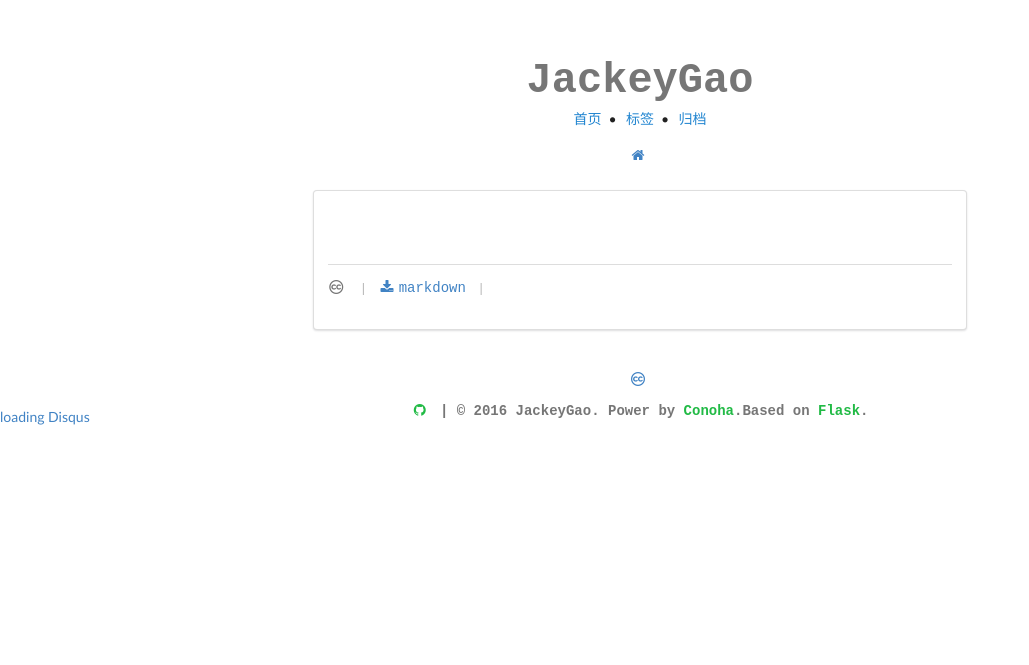
After one commit to jackeyGao/heroText, a Flask app: template templates/post.html in a window 1280 px wide. The commit adds this page. Shown: the top 665 px of the page, without its empty margins (0-1029 px from the left). Run offline with Flask 2, Linux system fonts and the light colour scheme; the template is opened without the code that fills it, so the values that code supplies are empty; some libraries are stand-ins or nearby versions.

Commit message:
[UPDATE] 更新UI 增加页面

```diff
--- a/templates/base.html
+++ b/templates/base.html
@@ -25,7 +25,7 @@
 
           <div class="ui horizontal bulleted link list">
           <a class="item" href="/">
-            <span class="blue text">主页</span>
+            <span class="blue text">首页</span>
           </a>
           <a class="item" href="/tags/">
             <span class="blue text">标签</span>
@@ -34,14 +34,17 @@
             <span class="blue text">归档</span>
           </a>
           </div>
-          <div class="ui divider"></div>
+
+          <div class="ui horizontal divider">
+            <a href="https://omem.me/"><i class="home icon"></i></a>
+          </div>
         </div>
       </div>
 
 
     <!-- content start -->
     <div class="ui centered grid" style="margin-top: 1em;margin-bottom: 3em;">
-      <div class="seven wide column" style="padding: 0px; border-radius: 5px;">
+      <div class="{% block wide %}left aligned seven{% endblock %} wide column" style="padding: 0px; border-radius: 5px;">
       {% block content %}
       {% endblock %}
       </div>
@@ -52,10 +55,11 @@
 
     <div class="ui centered grid">
     <div class="ten wide column" style="padding: 0px;">
-    <div class="ui divider"></div>
+    <div class="ui horizontal divider">
+      <a href="https://creativecommons.org/licenses/by-nc-sa/4.0/"><i class="creative commons icon"></i></a>
+    </div>
     <div id="footer">
-      <span class="monospaced grey text"><b><a href="https://github.com/jackeyGao/MyIndex"><i class="green github icon"></i></a> | © 2016 JackeyGao. Power by <a href="https://www.conoha.jp/referral/?token=G8vOyReluNtZN0fQSSAyNzldtPOCAFhanp39bkuppaJG.w90xHc-01S"><span class="green text">Conoha</span></a>.Based on <a href="http://flask.pocoo.org"><span class="green text">Flask<span></a></b> </span>
-  </div>
+      <span class="monospaced grey text"><b><a href="https://github.com/jackeyGao/heroText"><i class="green github icon"></i></a> | © 2016 JackeyGao. Power by <a href="https://www.conoha.jp/referral/?token=G8vOyReluNtZN0fQSSAyNzldtPOCAFhanp39bkuppaJG.w90xHc-01S"><span class="green text">Conoha</span></a>.Based on <a href="http://flask.pocoo.org/"><span class="green text">Flask</span></a>.</b> </span>
     </div>
     </div>
     </div>
--- /dev/null
+++ b/templates/post.html
@@ -0,0 +1,51 @@
+{% extends "base.html" %}
+{% block title %}{{ post.title }}{% endblock %}
+{% block head %}
+<link rel="stylesheet" href="/static/solarized.css">
+{% endblock %}
+
+{% block wide %}eight{% endblock %}
+{% block content %}
+<div class="ui left aligned clearing monospaced segment" style="padding: 14px;">
+  <div class="header" style="height: 45px;">
+    <h5 class="ui grey right floated header">{{ post.time.strftime("%B %d, %Y, %H:%M %p") }}</h5>
+    <h3 class="ui green left floated header">{{ post.title }}</h3>
+  </div>
+  <div class="markdown codehilite">
+    {{ markrender(post.content)|safe }}
+  </div>
+
+  <div class="ui divider"></div>
+
+  <div class="ui breadcrumb">
+    <a href="https://creativecommons.org/licenses/by-nc-sa/4.0/"><i class="grey creative commons icon"></i></a>
+    <div class="divider">|</div>
+    <a href="/down/_posts/{{ post.filename }}"><i class="download icon"></i>markdown</a>
+    <div class="divider">|</div>
+    {% for tag in post.get_tags() %}
+    #<a href="/?tag={{ tag }}"><span class="blue text">{{ tag }}</span></a>
+    {% endfor %}
+
+  </div>
+
+  <div id="disqus_thread" style="margin-top: 20px;"></div>
+</div>
+
+{% endblock %}
+
+{% block footer %}
+<script>
+  /* * * CONFIGURATION VARIABLES: EDIT BEFORE PASTING INTO YOUR WEBPAGE * * */
+  var disqus_shortname = 'jackeygaoblog'; // required: replace example with your forum shortname
+
+  /* * * DON'T EDIT BELOW THIS LINE * * */
+  (function() {
+    var dsq = document.createElement('script'); dsq.type = 'text/javascript'; dsq.async = true;
+    dsq.src = '//' + disqus_shortname + '.disqus.com/embed.js';
+    (document.getElementsByTagName('head')[0] || document.getElementsByTagName('body')[0]).appendChild(dsq);
+  })();
+</script>
+
+<noscript>Please enable JavaScript to view the <a href="http://disqus.com/?ref_noscript">加载 disqus...</a></noscript>
+<a href="http://disqus.com" class="dsq-brlink">loading <span class="logo-disqus">Disqus</span></a>
+{% endblock %}
--- a/templates/posts.html
+++ b/templates/posts.html
@@ -18,7 +18,7 @@
     </div>
     <div class="content">
       <div class="header">
-      	<a href="#"><span class=" text">{{ post.title }}</span></a>
+      	<a href="/post/{{ post.title }}"><span class=" text">{{ post.title }}</span></a>
       </div>
       <div class="monospaced description">
       	{% set tags = post.tags.split(',') %}
```
Also changed, not shown: templates/archives.html (+22 -9 lines), templates/test.html (added, +27 -0 lines).
